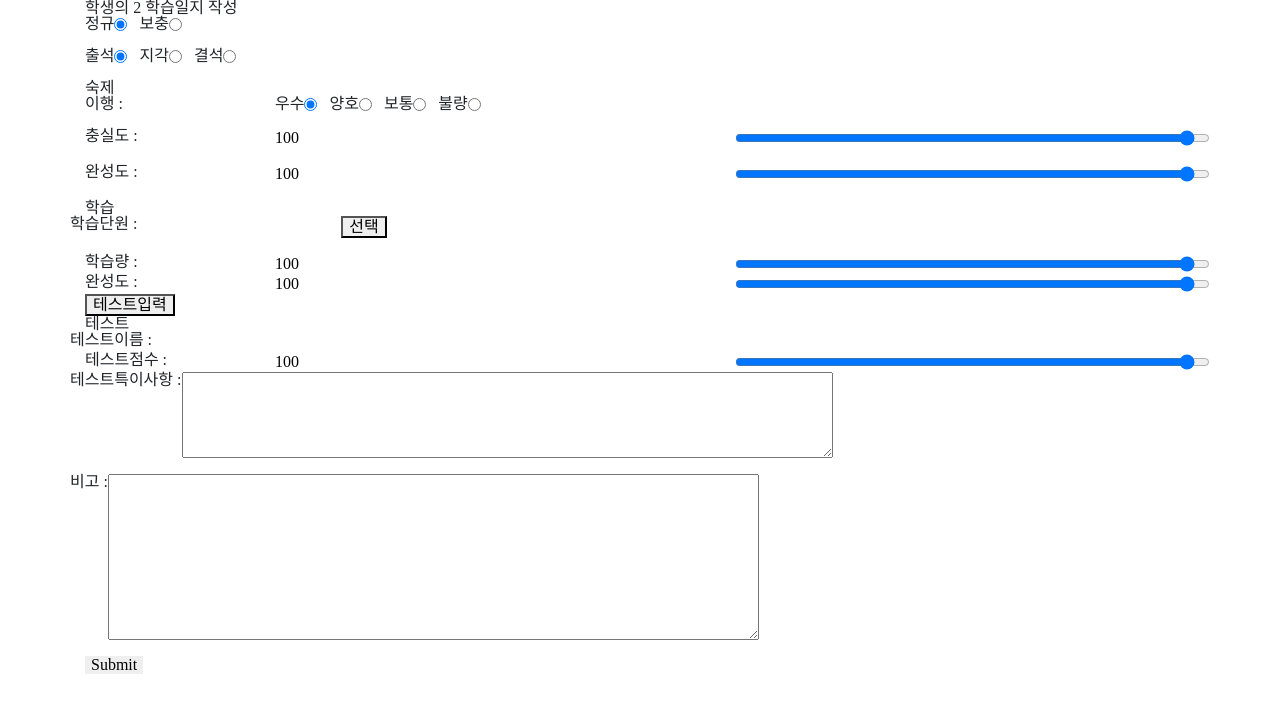
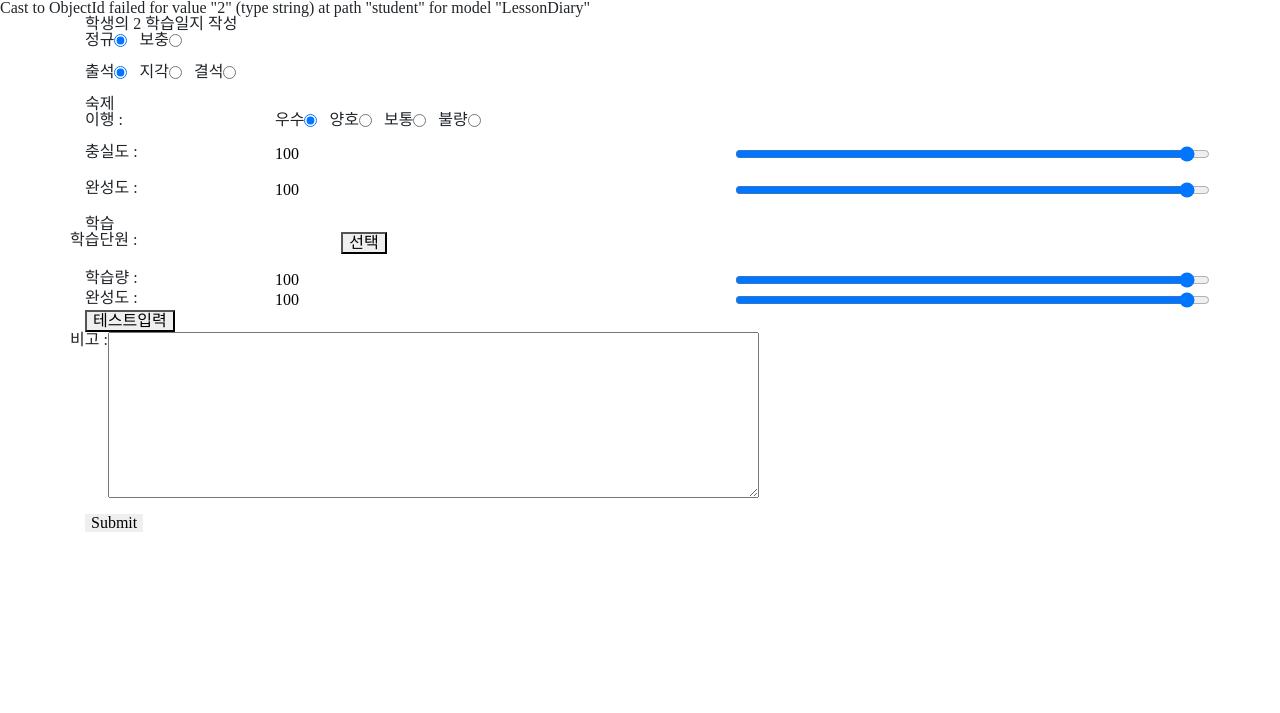
Before and after one commit to dashiki78/ssambook, a Node server app: page /lesson/new/2/2 in a window 1280 px wide. Shown: the part 48-761 px from the top of the page. Run offline with Node 20, Linux system fonts and the light colour scheme; the visitor is signed in with stand-in values (Sample User, id 1); style sheets or scripts are compiled from the project's sources; some libraries are stand-ins or nearby versions.

Commit message:
newDiary input

```diff
--- a/src/assets/js/main.js
+++ b/src/assets/js/main.js
@@ -1,2 +1,3 @@
 import "../scss/styles.scss";
 import "./lesson/lessonConfig";
+import "./lesson/lessonNew";
--- a/src/controllers/lessonControllers.js
+++ b/src/controllers/lessonControllers.js
@@ -17,6 +17,98 @@ export const getNewLesson = async (req, res) => {
         params : { student_id, date },
         query : { name }
     } = req;
-    console.log(student_id, date, name);
+    try {
+        const existDiary = await LessonDiary.find({student: student_id, date});
+        console.log(existDiary);
+        if (existDiary.length !==0) {
+            req.flash("info", "이미 작성한 학습일지가 존재합니다");
+            res.redirect(routes.home);
+            return ;
+        }
+    } catch (error) {
+        req.flash("error", error.message);
+    }
     res.render("lesson/lessonNewDiary", { student_id, date, name });
+};
+
+export const postNewLesson = async (req, res) => {
+    const {
+        body : {
+            student_id,
+            date,
+            name,
+            studyType,
+            attend,
+            fulfillment,
+            faithfulness,
+            homework_completeLevel,
+            unit,
+            volume,
+            study_completeLevel,
+            test_title,
+            test_score,
+            test_note,
+            note
+        }
+    } = req;
+    console.log(student_id,
+        date,
+        name,
+        studyType,
+        attend,
+        fulfillment,
+        faithfulness,
+        homework_completeLevel,
+        unit,
+        volume,
+        study_completeLevel,
+        test_title,
+        test_score,
+        test_note,
+        note);
+        let test_list = [];
+        for ( let test in test_title ) {
+            const test_unit = {
+                title : test_title[test],
+                score : test_score[test],
+                note : test_note[test]
+            }
+            test_list.push(test_unit);
+        }
+    try {
+        const existDiary = await LessonDiary.find({student: student_id, date: date});
+        if ( existDiary.length === 0 ) {
+            const newLessonDiary = await LessonDiary.create({
+                student: student_id,
+                date,
+                name,
+                studyType,
+                attend,
+                homework: {
+                    fulfillment,
+                    faithfulness,
+                    completeLevel: homework_completeLevel
+                },
+                study: {
+                    unit,
+                    volume,
+                    completeLevel: study_completeLevel
+                },
+                note,
+                teacher: req.user.id
+            });
+            for (let test in test_list) {
+                newLessonDiary.test.push(test_list[test]);
+            }
+            newLessonDiary.save();
+            const student = await Students.findById(student_id);
+            student.lessonDiary.push(newLessonDiary.id);
+            student.save();
+        } else {
+            req.flash("info", "이미 작성한 학습일지가 존재합니다");
+        }
+                } catch (error) {
+            req.flash("error", error.message);
+        }
+    res.redirect(routes.home);
 }
--- a/src/routers/lessonRouter.js
+++ b/src/routers/lessonRouter.js
@@ -1,11 +1,12 @@
 import express from "express";
 import routes from "../routes";
 import { onlyPrivate } from "../middlewares";
-import { configLesson, getNewLesson } from "../controllers/lessonControllers";
+import { configLesson, getNewLesson, postNewLesson } from "../controllers/lessonControllers";
 
 const lessonRouter = express.Router();
 
 lessonRouter.get(routes.lessonConfig, onlyPrivate, configLesson);
 lessonRouter.get(routes.lessonNew, onlyPrivate, getNewLesson);
+lessonRouter.post(routes.lessonNew, onlyPrivate, postNewLesson);
 
 export default lessonRouter;
--- a/src/views/lesson/lessonNewDiary.pug
+++ b/src/views/lesson/lessonNewDiary.pug
@@ -4,7 +4,10 @@ block content
     .container
         h2 #{name}학생의 #{date} 학습일지 작성
         .form-container
-            form()
+            form#lesson_newForm_js(action=`/lesson${routes.lessonNew}`, method="post")
+                input(type="text", name="student_id", value=student_id, hidden)
+                input(type="text", name="name", value=name, hidden)
+                input(type="date", name="date", value=date, hidden)
                 .form-group
                     .form-check.form-check-inline
                         label(for="") 정규
@@ -42,38 +45,27 @@ block content
                     .form-group.row
                         label.col-sm-2(for="") 충실도 :
                         input.col-sm-5(type="number", max="100", min="0", name="faithfulness", value="100")
-                        input.col-sm-5(type="range", name="faithfulness", min="0", max="100", value="100")
+                        input.col-sm-5(type="range", min="0", max="100", value="100")
                     .form-group.row
                         label.col-sm-2(for="") 완성도 :
                         input.col-sm-5(type="number", max="100", min="0", name="homework_completeLevel", value="100")
-                        input.col-sm-5(type="range", name="homework_completeLevel", min="0", max="100", value="100")
+                        input.col-sm-5(type="range", min="0", max="100", value="100")
                 fieldset
                     legend 학습
                     .form-group.row
                         label(for="") 학습단원 :
                         input(type="textarea", name="unit")
-                        button 선택
+                        button#select_unit_js 선택
                     .form-grop.row
                         label.col-sm-2(for="") 학습량 :
                         input.col-sm-5(type="number", max="100", min="0", name="volume", value="100")
-                        input.col-sm-5(type="range", name="volume", min="0", max="100", value="100")
+                        input.col-sm-5(type="range", min="0", max="100", value="100")
                     .form-grop.row
                         label.col-sm-2(for="") 완성도 :
                         input.col-sm-5(type="number", max="100", min="0", name="study_completeLevel", value="100")
-                        input.col-sm-5(type="range", name="study_completeLevel", min="0", max="100", value="100")
-                button 테스트입력
-                fieldset
-                    legend 테스트
-                        .form-grop.row
-                            label(for="") 테스트이름 :
-                            input(type="text", name="test_title")
-                        .form-grop.row
-                            label.col-sm-2(for="") 테스트점수 :
-                            input.col-sm-5(type="number", max="100", min="0", name="test_score", value="100")
-                            input.col-sm-5(type="range", name="test_score", min="0", max="100", value="100")
-                        .form-group.row
-                            label(for="") 테스트특이사항 :
-                            textarea(name="test_note", cols="70", rows="5")
+                        input.col-sm-5(type="range", min="0", max="100", value="100")
+                button#test_insert_js 테스트입력
+                .test
                 .form-group.row
                     label(for="") 비고 :
                     textarea(name="note", cols="70", rows="10")
```
Also changed, not shown: src/assets/js/lesson/lessonNew.js (added, +43 -0 lines).
